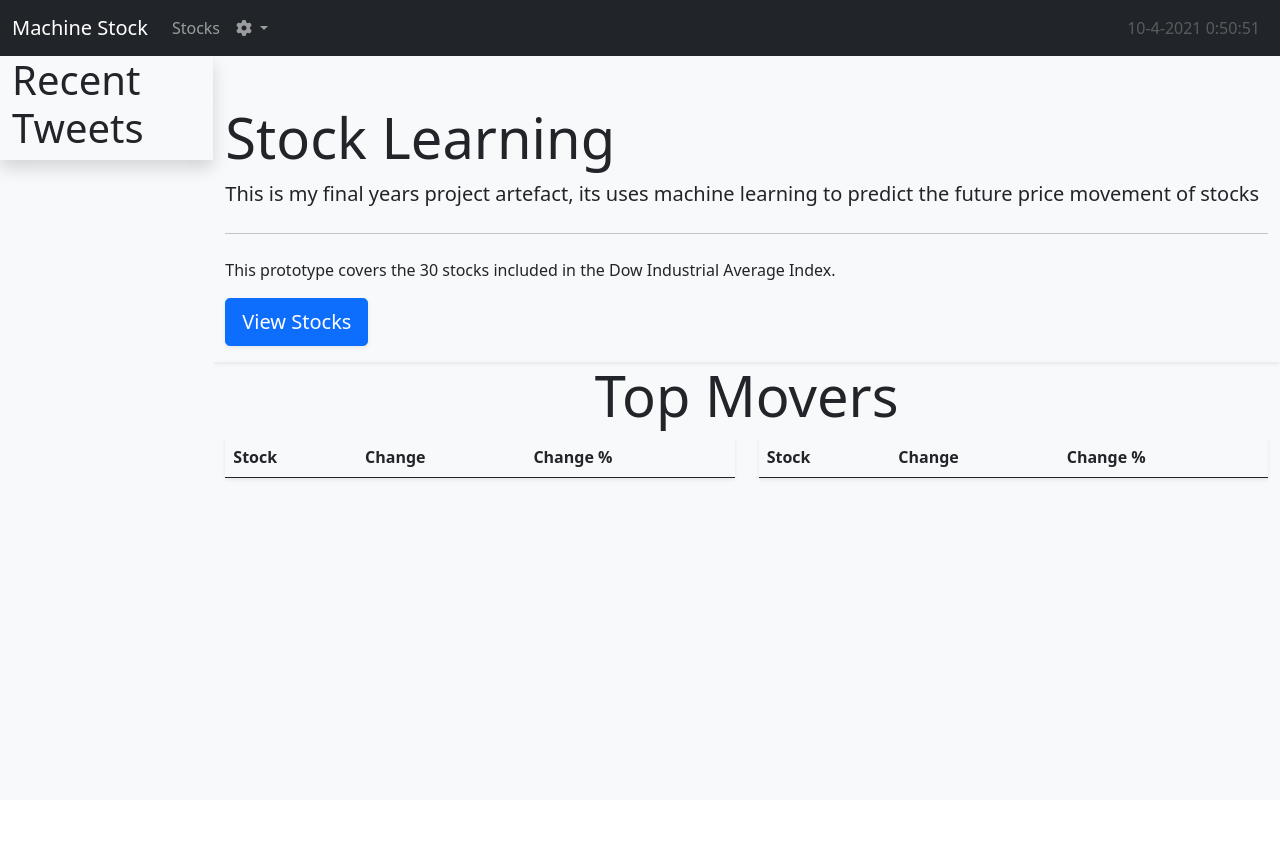
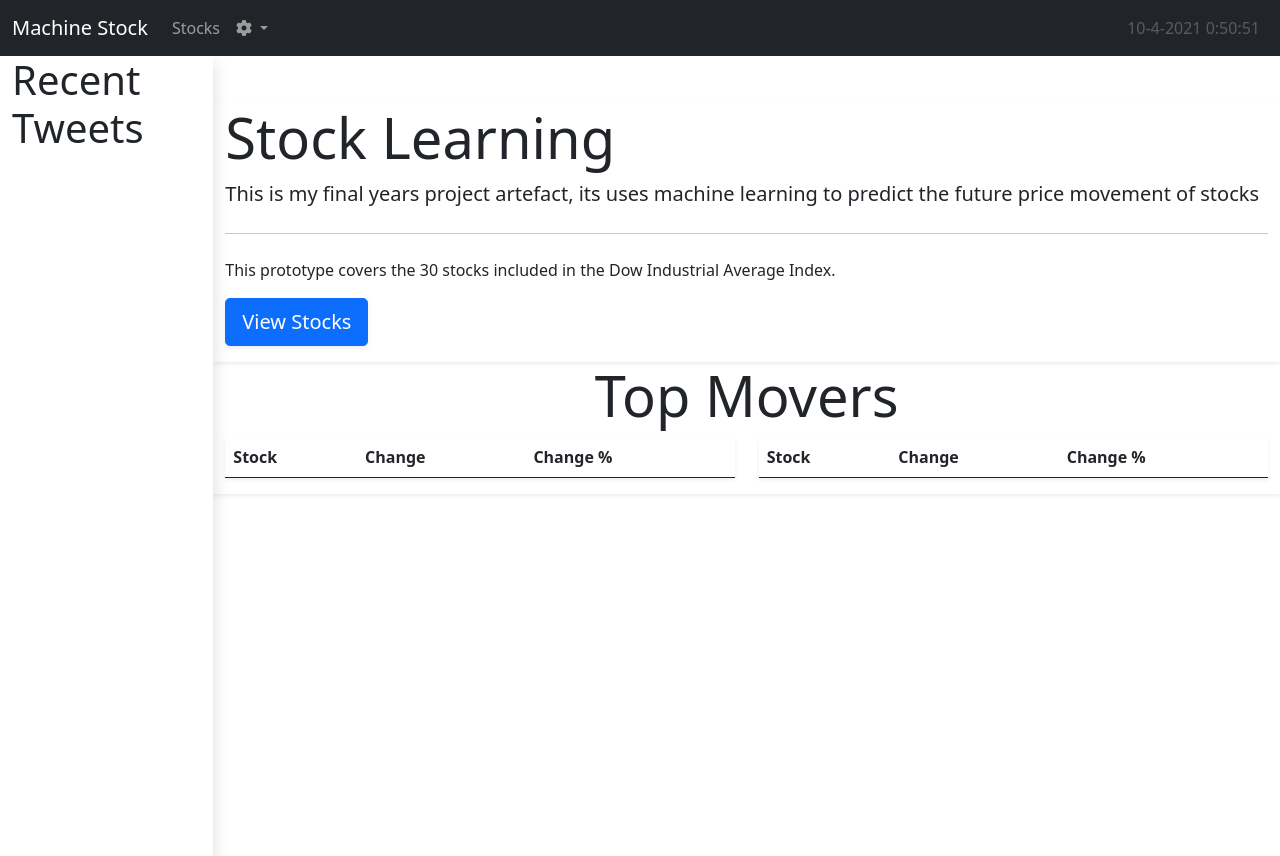
Before and after one commit to JBakes98/MachineStock, a Django app: template stockprediction/templates/index.html in a window 1280 px wide. Before the commit the page ends 481 px from the top, so only its background shows below. Run offline with Django 3.2, Linux system fonts and the light colour scheme; the template is opened without the code that fills it, so the values that code supplies are empty; some libraries are stand-ins or nearby versions.

Commit message:
Made layout changes and removed base.css as bootstrap can do the required styling

```diff
--- a/stockprediction/static/stockprediction/css/base.css
+++ /dev/null
@@ -1,3 +0,0 @@
-.html .body {
-    height: 100%;
-}
--- a/stockprediction/templates/base.html
+++ b/stockprediction/templates/base.html
@@ -1,5 +1,5 @@
 <!DOCTYPE html>
-<html lang="en">
+<html lang="en" class="h-100">
 <head>
     <meta charset="UTF-8">
     <title>Stock Prediction</title>
@@ -14,7 +14,7 @@
     <script src="https://ajax.googleapis.com/ajax/libs/jquery/3.5.1/jquery.min.js"></script>
     <script src="{% static 'stockprediction/js/page.js' %}"></script>
 </head>
-<body class="bg-light">
+<body class="h-100">
 
 {% include "navbar.html" %}
 {% include "toast.html" %}
```
Also changed, not shown: cloudbuild.yaml (+4 -4 lines).
